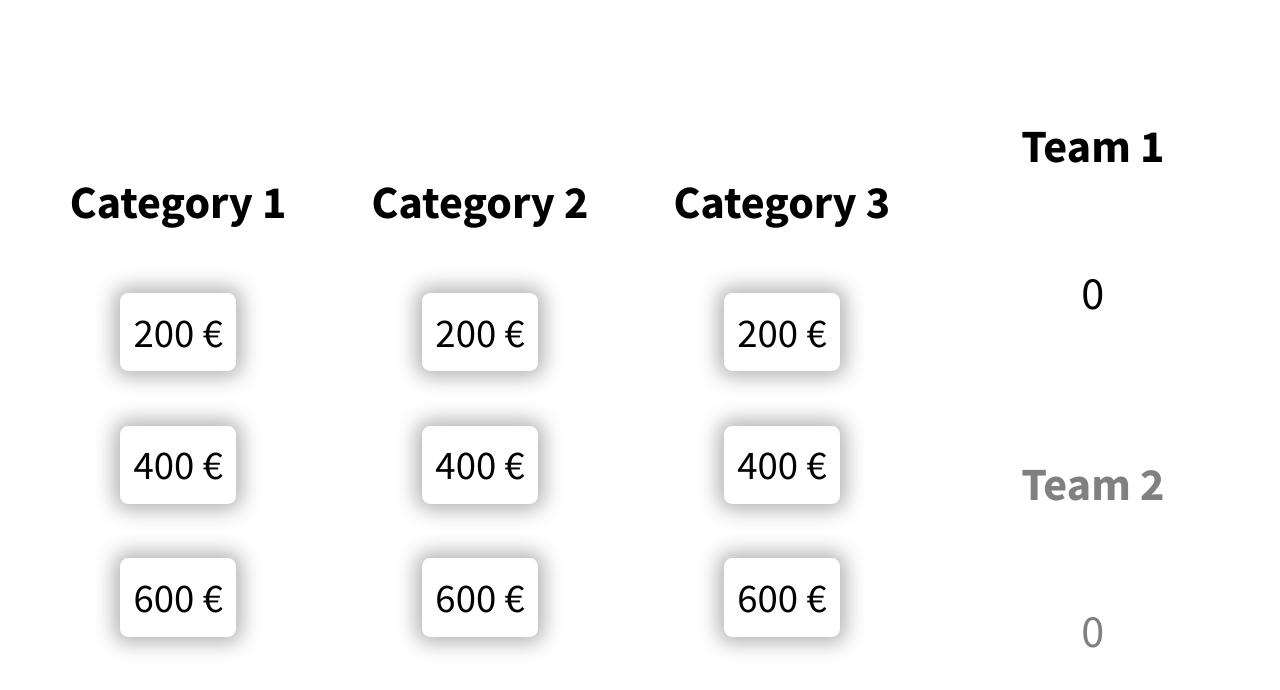
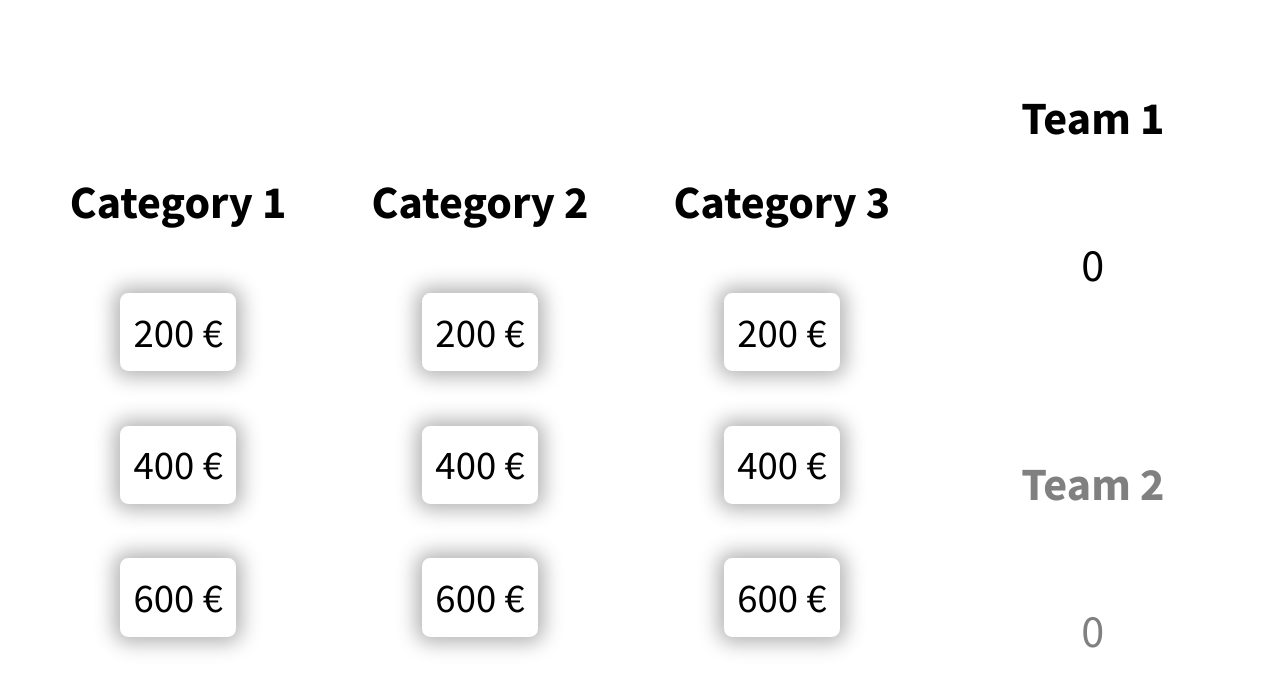
Before and after one commit to jschoedl/another-jeopardy-clone, a React (Create React App) app: page / in a window 1280 px wide. Shown: the top 690 px of the page. Built offline with nearby package versions, Linux system fonts and the light colour scheme.

Commit message:
adjust layout

```diff
--- a/src/assets/main.css
+++ b/src/assets/main.css
@@ -16,11 +16,12 @@
 h2 {
     padding: 0.3rem;
     text-align: center;
+    width: 22vw;
 }
 
 p {
     text-align: center;
-    padding-top: 1rem;
+    padding: 1rem;
 }
 
 .inactive {
```
